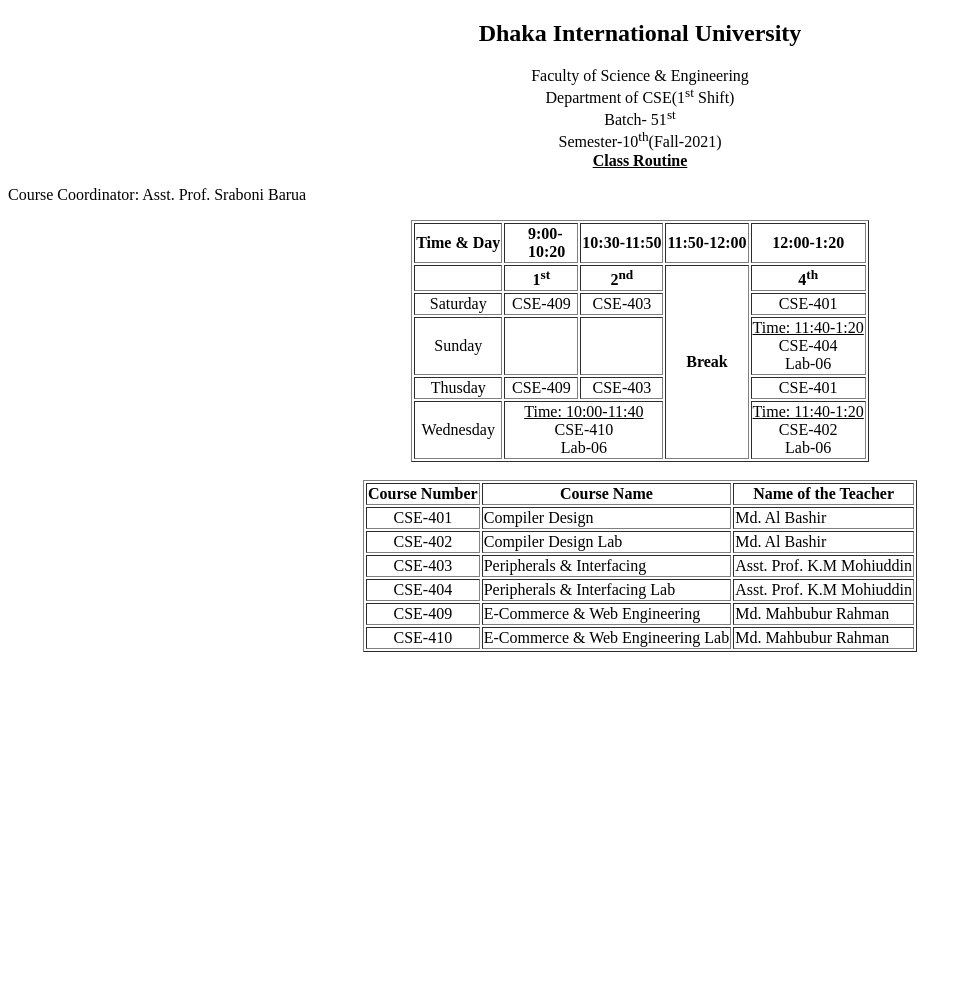
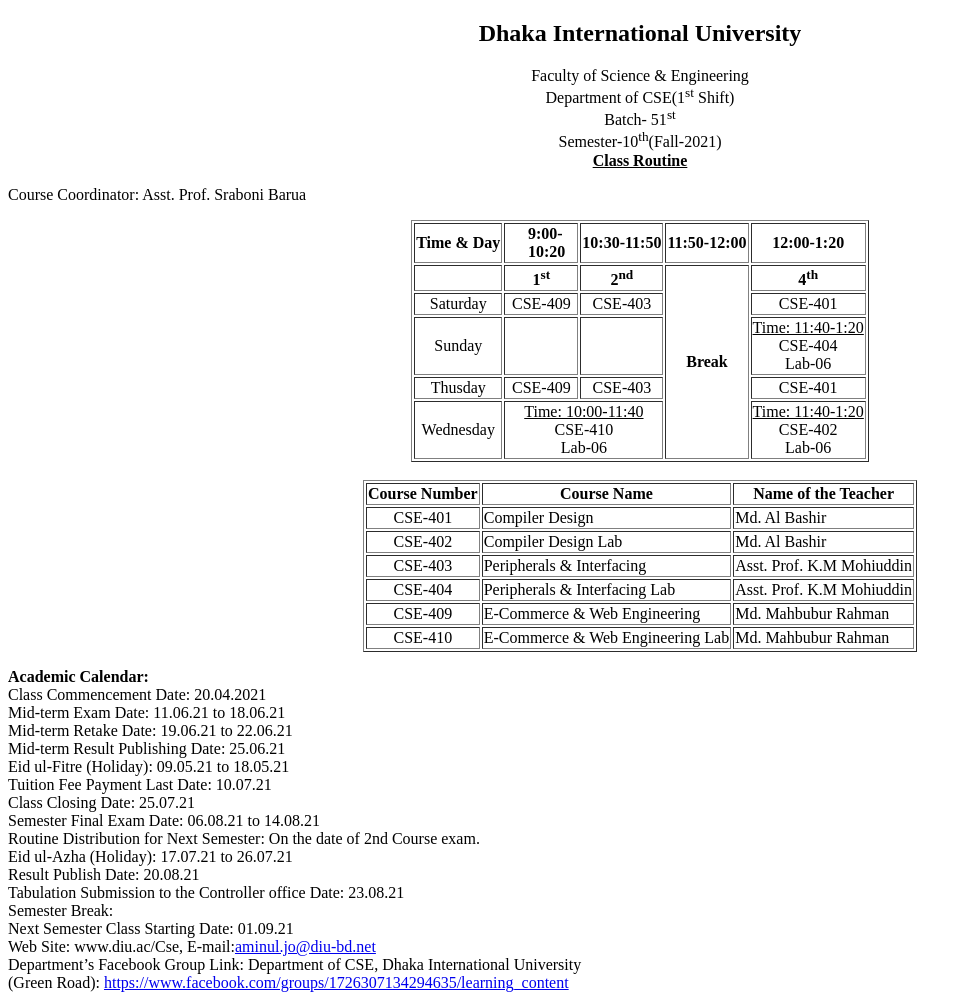
Before and after one commit to AlAminKabbo/routine, a plain HTML site: page index.html in a window 1280 px wide. Shown: the whole page, without its empty margins (0-972 px from the left). Before the commit the page ends 800 px from the top, so only its background shows below. Drawn offline with Linux system fonts and the light colour scheme.

Commit message:
Update index.html

```diff
--- a/index.html
+++ b/index.html
@@ -87,5 +87,27 @@
     </tr>
 </table>
 </center>
+<p>
+<b>Academic Calendar:</b><br>
+Class Commencement Date: 20.04.2021<br>
+Mid-term Exam Date: 11.06.21 to 18.06.21<br>
+Mid-term Retake Date: 19.06.21 to 22.06.21<br>
+Mid-term Result Publishing Date: 25.06.21<br>
+Eid ul-Fitre (Holiday): 09.05.21 to 18.05.21<br>
+Tuition Fee Payment Last Date: 10.07.21<br>
+Class Closing Date: 25.07.21<br>
+Semester Final Exam Date: 06.08.21 to 14.08.21<br>
+Routine Distribution for Next Semester: On the date of 2nd Course exam.<br>
+Eid ul-Azha (Holiday): 17.07.21 to 26.07.21<br>
+Result Publish Date: 20.08.21<br>
+Tabulation Submission to the Controller office Date: 23.08.21<br>
+Semester Break:<br>
+Next Semester Class Starting Date: 01.09.21<br>
+Web Site: www.diu.ac/Cse, E-mail:<a href="aminul.jo@diu-bd.net">aminul.jo@diu-bd.net</a><br>
+Department’s Facebook Group Link: Department of CSE, Dhaka International University<br>
+(Green Road): <a href="https://www.facebook.com/groups/1726307134294635/learning_content">https://www.facebook.com/groups/1726307134294635/learning_content</a>
+</p>
+
+
 </body>
 </html>
```
